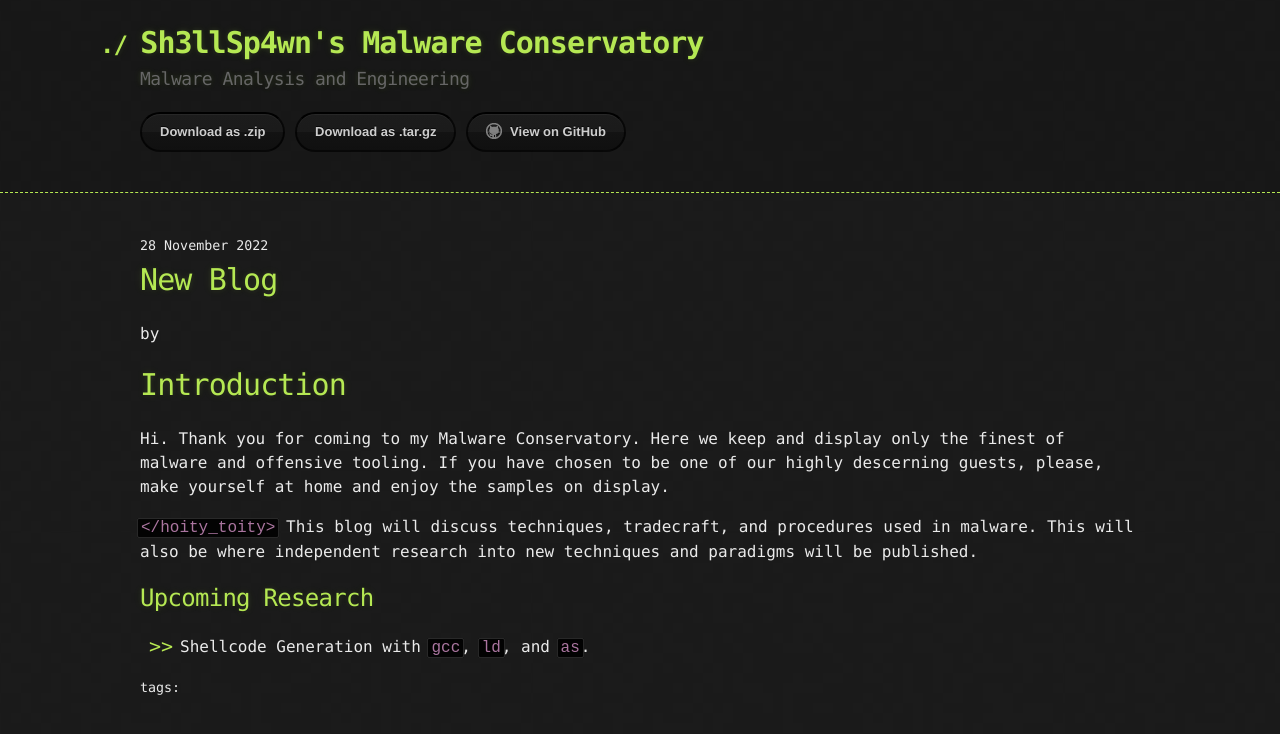
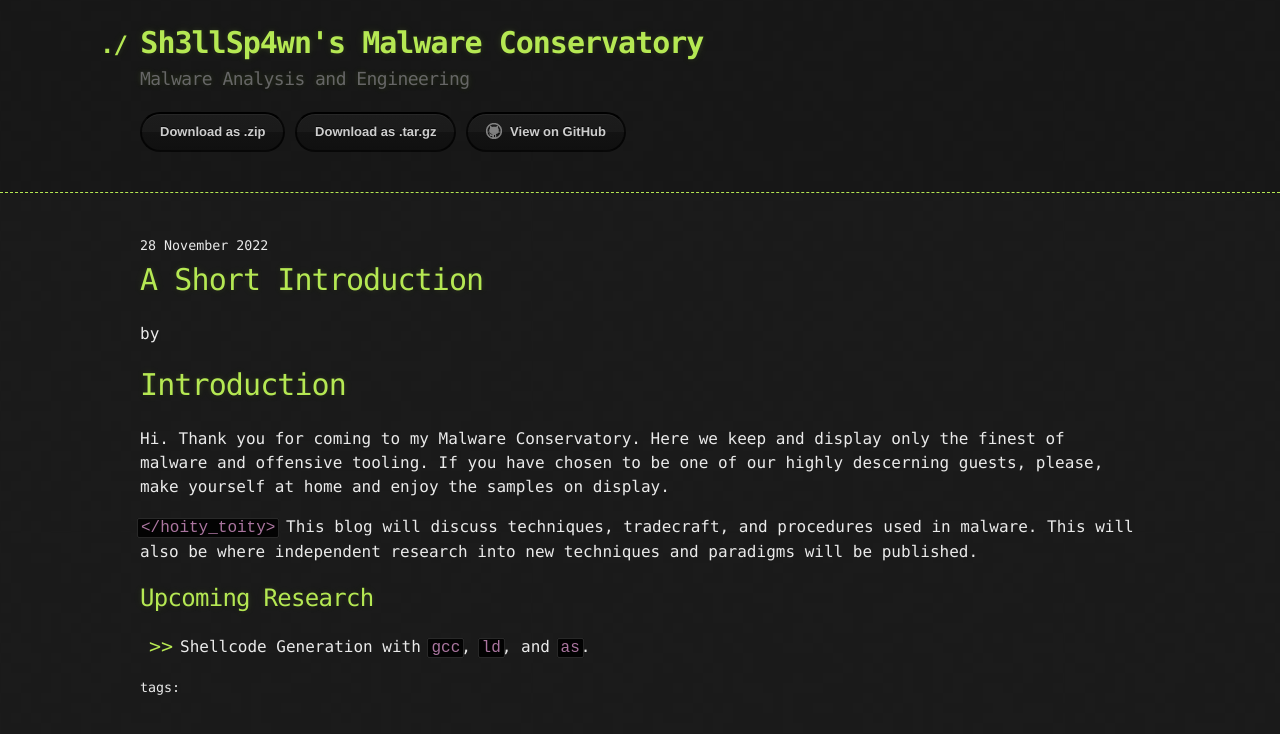
Before and after one commit to Sh3llSp4wn/sh3llsp4wn.github.io, a Jekyll site: the page built from _posts/2022-11-28-New-Blog.md, in a window 1280 px wide. Shown: the top 734 px of the page. Built offline with Jekyll 4.4.1, drawn with Linux system fonts in a browser that asks for light colours; our own code applies the rules of GitHub Pages for plain Markdown files.

Commit message:
added header

```diff
--- a/_posts/2022-11-28-New-Blog.md
+++ b/_posts/2022-11-28-New-Blog.md
@@ -1,3 +1,8 @@
+---
+layout: post
+title: A Short Introduction
+---
+
 # Introduction
 
 Hi. Thank you for coming to my Malware Conservatory. Here we keep and display only the finest of malware and offensive tooling. If you have chosen to be one of our highly descerning guests, please, make yourself at home and enjoy the samples on display.
```
